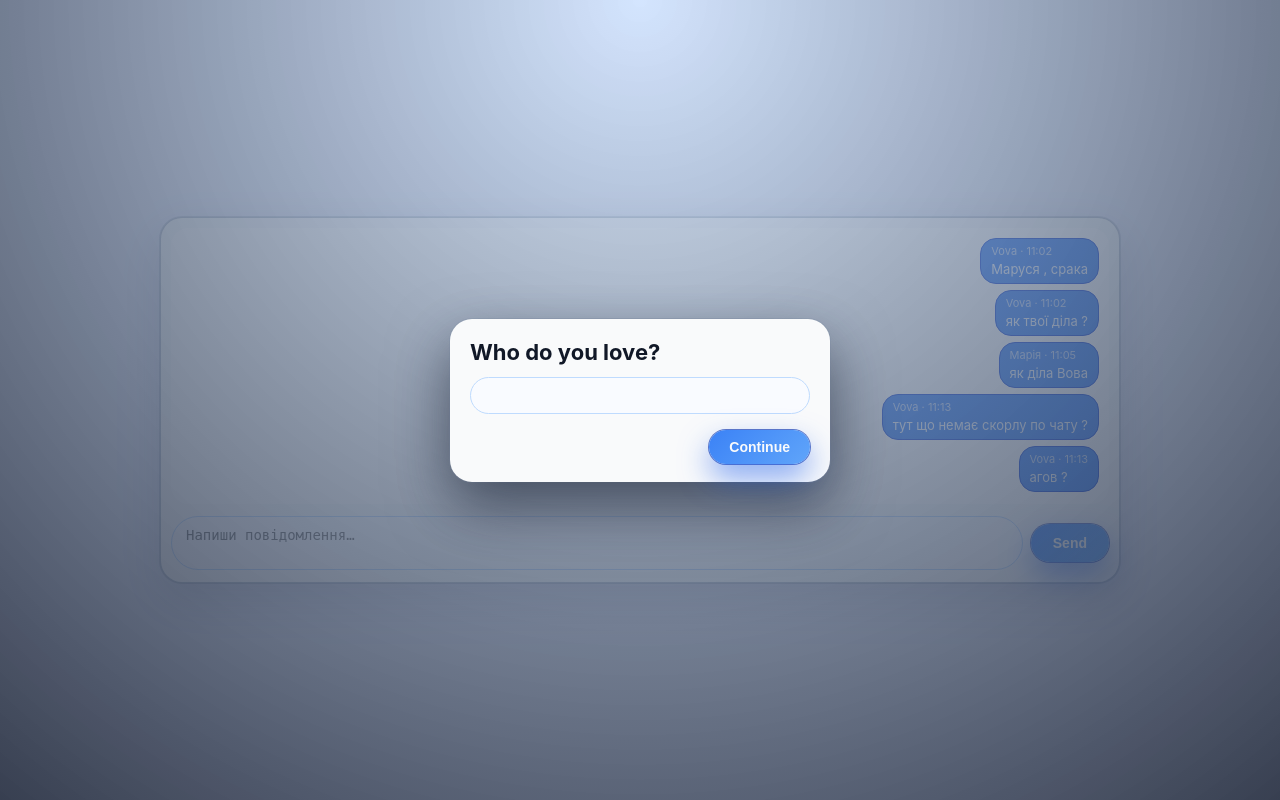
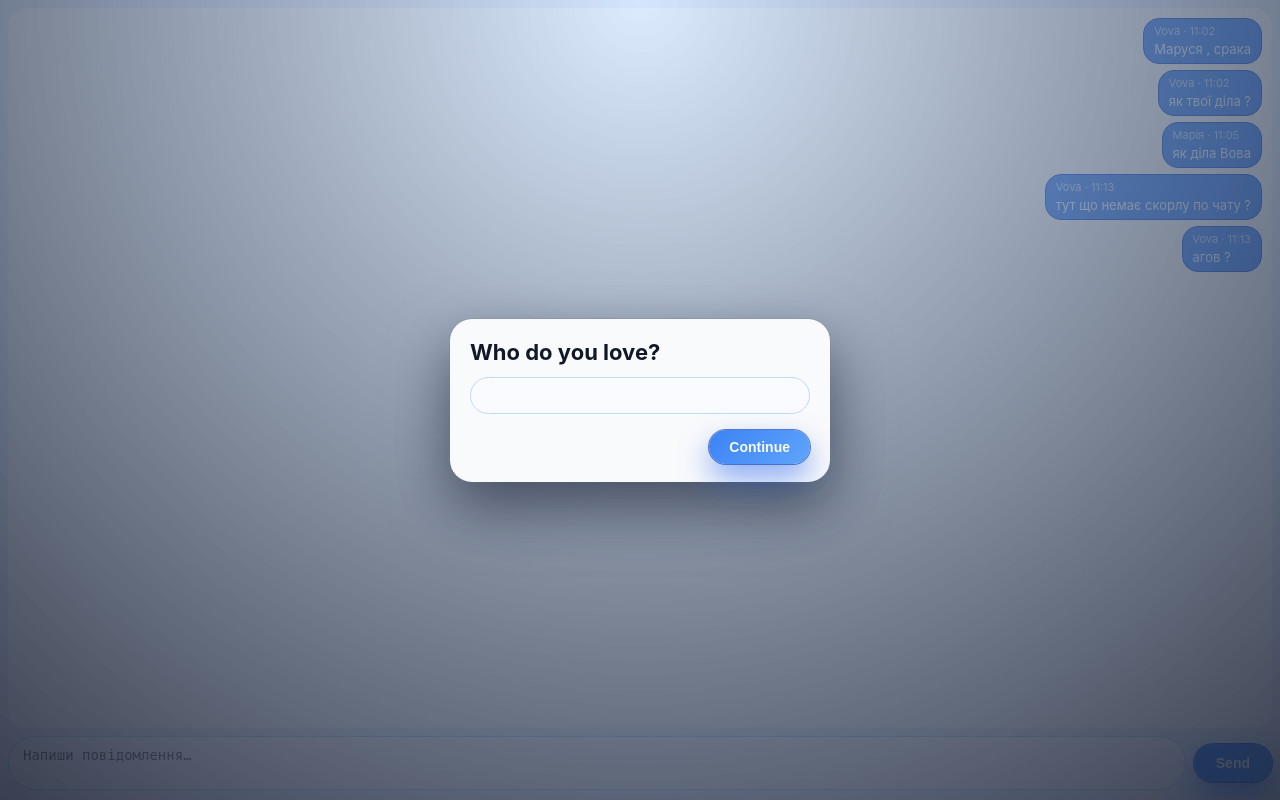
Before and after one commit to volodymyrhasych/Chat_Mari_Vova, a FastAPI app: page / in a window 1280 px wide. Run offline with FastAPI, Linux system fonts and the light colour scheme; data comes from the database, SQL or seed files in the repository.

Commit message:
Update chat.html

```diff
--- a/templates/chat.html
+++ b/templates/chat.html
@@ -3,7 +3,7 @@
 <head>
   <meta charset="UTF-8" />
   <title>Mini Chat</title>
-  <meta name="viewport" content="width=device-width, initial-scale=1, viewport-fit=cover" />
+  <meta name="viewport" content="width=device-width, initial-scale=1" />
   <style>
     * {
       box-sizing: border-box;
@@ -16,42 +16,31 @@
       padding: 0;
     }
 
+    /* Тіло сторінки: просто флекс, без центрів і safe-area */
     body {
       font-family: -apple-system, BlinkMacSystemFont, system-ui, sans-serif;
       background: #eef2ff;
       color: #111827;
+      display: flex;
     }
 
-    /* ===== ГОЛОВНИЙ КОНТЕЙНЕР ===== */
-
+    /* Головний контейнер на весь екран */
     .app-root {
-      height: 100%;
+      flex: 1;
       display: flex;
-      justify-content: center;
-      align-items: center;
-      padding: env(safe-area-inset-top, 8px)
-               env(safe-area-inset-right, 8px)
-               env(safe-area-inset-bottom, 8px)
-               env(safe-area-inset-left, 8px);
     }
 
+    /* Оболонка чату — теж на весь екран, без рамок/тіней */
     .chat-shell {
       flex: 1;
-      max-width: 960px;
-      border-radius: 22px;
-      background: #f9fafb;
-      border: 1px solid rgba(148, 163, 184, 0.6);
-      box-shadow:
-        0 18px 45px rgba(15, 23, 42, 0.18),
-        0 0 0 1px rgba(148, 163, 184, 0.35);
       display: flex;
       flex-direction: column;
-      padding: 10px 10px 12px;
-      min-height: 0;
+      min-height: 0;        /* щоб history могла скролитись */
+      padding: 8px 8px 10px;
+      background: #eef2ff;
     }
 
-    /* ===== ОБЛАСТЬ ІСТОРІЇ ===== */
-
+    /* ІСТОРІЯ: заповнює весь простір над composer’ом */
     .chat-history {
       flex: 1;
       min-height: 0;
@@ -89,13 +78,13 @@
       margin-bottom: 2px;
     }
 
-    /* ===== ПОЛЕ ВВОДУ ===== */
-
+    /* РЯДОК ВВОДУ: жорстко внизу, не росте */
     .composer {
-      margin-top: 12px;
+      margin-top: 8px;
       display: flex;
       gap: 8px;
       align-items: center;
+      flex-shrink: 0; /* не стискаємо */
     }
 
     .composer-input {
@@ -138,7 +127,7 @@
         0 0 0 1px rgba(30, 64, 175, 0.8);
     }
 
-    /* ===== ЛОГІН-ЕКРАН ===== */
+    /* ЛОГІН-ЕКРАН */
 
     #login-screen {
       position: fixed;
@@ -213,28 +202,6 @@
         0 8px 18px rgba(37, 99, 235, 0.6),
         0 0 0 1px rgba(30, 64, 175, 0.8);
     }
-
-    /* ===== МОБІЛЬНИЙ РЕЖИМ ===== */
-
-    @media (max-width: 640px) {
-      .app-root {
-        height: 100vh;
-        justify-content: flex-end;   /* притискаємо картку донизу */
-        align-items: stretch;
-        padding: env(safe-area-inset-top, 0)
-                 env(safe-area-inset-right, 0)
-                 env(safe-area-inset-bottom, 0)
-                 env(safe-area-inset-left, 0);
-      }
-
-      .chat-shell {
-        max-width: 100%;
-        height: 100%;
-        border-radius: 0;
-        box-shadow: none;
-        border: none;
-      }
-    }
   </style>
 </head>
 <body>
@@ -278,7 +245,7 @@
   const STORAGE_KEY = "miniChatName";
   let currentSender = null;
 
-  /* ====== ЛОГІН-ЛОГІКА ====== */
+  /* ЛОГІН */
 
   function resolveNameFromLove(answer) {
     if (!answer) return null;
@@ -321,7 +288,7 @@
     });
   }
 
-  /* ====== РЕНДЕР ПОВІДОМЛЕНЬ ====== */
+  /* РЕНДЕР ПОВІДОМЛЕНЬ */
 
   function renderMessages(list) {
     chatBox.innerHTML = "";
```
